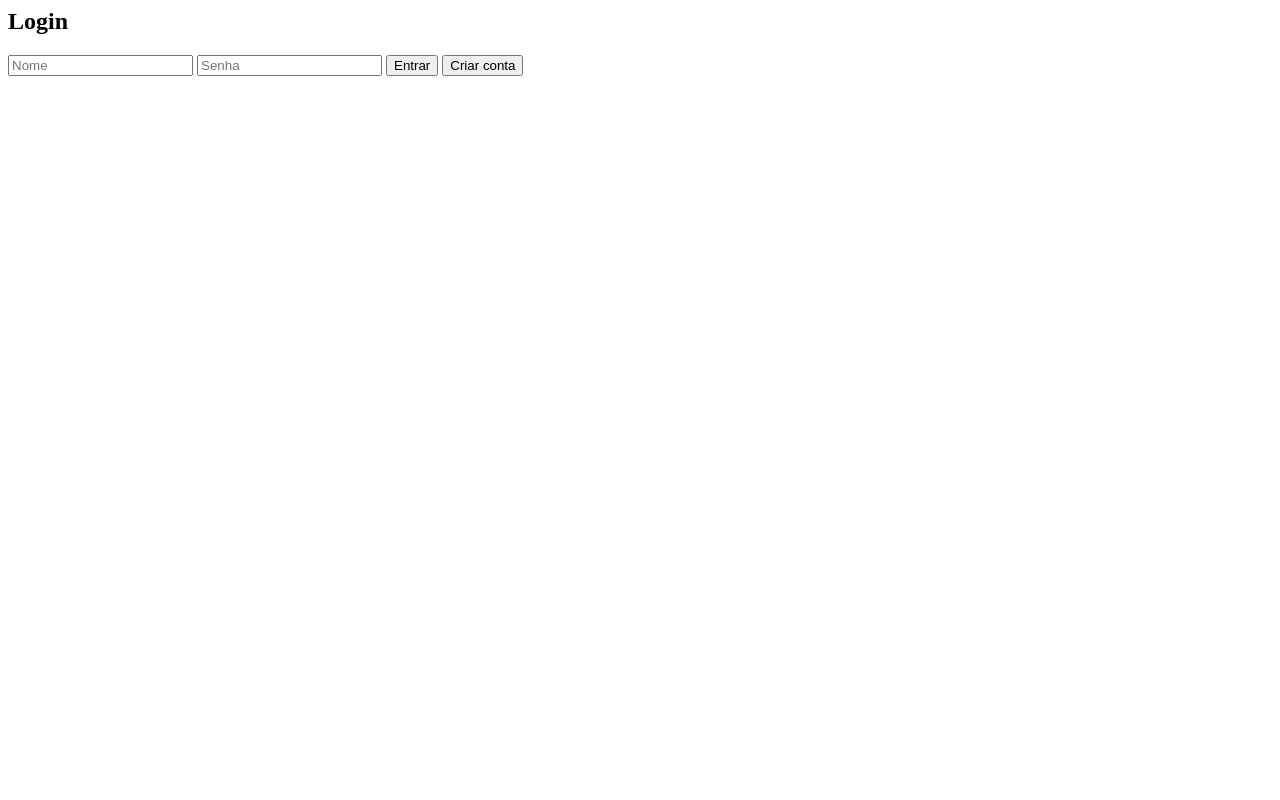
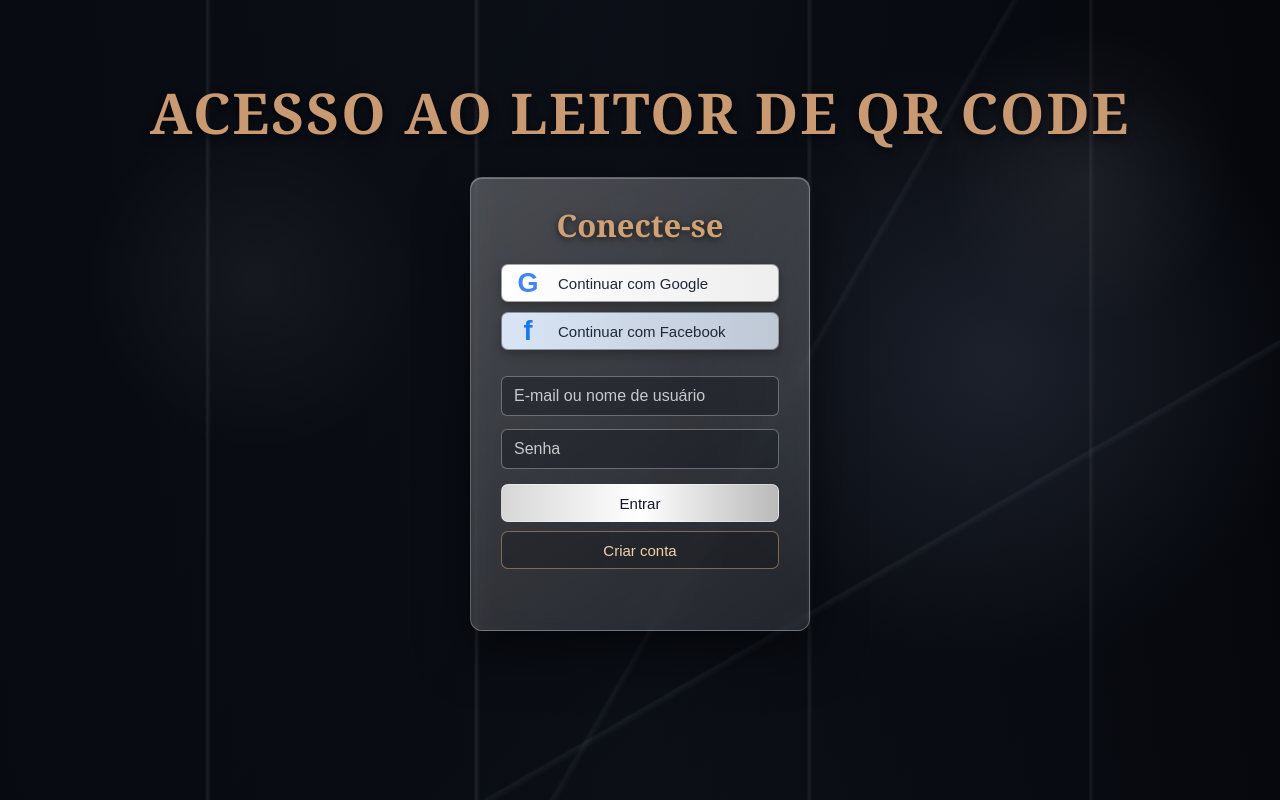
Before and after one commit to noeldapascoa/qr-project, a plain HTML site: page qr-project-v2/frontend/index.html in a window 1280 px wide. Drawn offline with Linux system fonts and the light colour scheme.

Commit message:
Add files via upload

```diff
--- a/qr-project-v2/backend/package.json
+++ b/qr-project-v2/backend/package.json
@@ -3,8 +3,8 @@
   "version": "1.0.0",
   "main": "server.js",
   "dependencies": {
+    "cors": "^2.8.5",
     "express": "^4.18.2",
-    "pg": "^8.11.0",
-    "cors": "^2.8.5"
+    "pg": "^8.11.0"
   }
 }
--- a/qr-project-v2/frontend/index.html
+++ b/qr-project-v2/frontend/index.html
@@ -1,7 +1,42 @@
-<h2>Login</h2>
-<input id="nome" placeholder="Nome">
-<input id="senha" type="password" placeholder="Senha">
-<button onclick="login()">Entrar</button>
-<button onclick="criarConta()">Criar conta</button>
-<p id="mensagem"></p>
-<script src="script.js"></script>
+<!DOCTYPE html>
+<html lang="pt-BR">
+<head>
+  <meta charset="UTF-8">
+  <meta name="viewport" content="width=device-width, initial-scale=1.0">
+  <title>Acesso ao Leitor de QR Code</title>
+  <link rel="stylesheet" href="style.css">
+</head>
+<body>
+  <main class="login-page">
+    <div class="bg-lines"></div>
+
+    <h1 class="title">ACESSO AO LEITOR DE QR CODE</h1>
+
+    <section class="login-card">
+      <h2>Conecte-se</h2>
+
+      <button class="social-btn google" type="button">
+        <span>G</span>
+        Continuar com Google
+      </button>
+
+      <button class="social-btn facebook" type="button">
+        <span>f</span>
+        Continuar com Facebook
+      </button>
+
+      <div class="divider"></div>
+
+      <input id="nome" type="text" placeholder="E-mail ou nome de usuário">
+      <input id="senha" type="password" placeholder="Senha">
+
+      <button class="enter-btn" onclick="login()">Entrar</button>
+      <button class="create-btn" onclick="criarConta()">Criar conta</button>
+
+      <p id="mensagem"></p>
+    </section>
+  </main>
+
+  <script src="script.js"></script>
+</body>
+</html>
--- a/qr-project-v2/frontend/script.js
+++ b/qr-project-v2/frontend/script.js
@@ -1,34 +1,64 @@
-const API_URL = 'http://localhost:3000';
+const API_URL = `${window.location.protocol}//${window.location.hostname}:3000`;
+
+function mostrarMensagem(texto, tipo = 'erro') {
+  const mensagem = document.getElementById('mensagem');
+  mensagem.innerText = texto;
+  mensagem.className = tipo;
+}
 
 async function criarConta() {
-  const nome = document.getElementById('nome').value;
-  const senha = document.getElementById('senha').value;
+  const nome = document.getElementById('nome').value.trim();
+  const senha = document.getElementById('senha').value.trim();
 
-  const res = await fetch(`${API_URL}/register`, {
-    method: 'POST',
-    headers: {'Content-Type':'application/json'},
-    body: JSON.stringify({nome, senha})
-  });
+  if (!nome || !senha) {
+    mostrarMensagem('Preencha e-mail/nome e senha.');
+    return;
+  }
 
-  const data = await res.json();
-  alert(data.message);
+  try {
+    const res = await fetch(`${API_URL}/register`, {
+      method: 'POST',
+      headers: { 'Content-Type': 'application/json' },
+      body: JSON.stringify({ nome, senha })
+    });
+
+    const data = await res.json();
+
+    if (data.success) {
+      mostrarMensagem(data.message, 'sucesso');
+      alert('Conta criada com sucesso! Agora clique em Entrar.');
+    } else {
+      mostrarMensagem(data.message);
+    }
+  } catch (error) {
+    mostrarMensagem('Erro ao conectar com o backend.');
+  }
 }
 
 async function login() {
-  const nome = document.getElementById('nome').value;
-  const senha = document.getElementById('senha').value;
+  const nome = document.getElementById('nome').value.trim();
+  const senha = document.getElementById('senha').value.trim();
 
-  const res = await fetch(`${API_URL}/login`, {
-    method: 'POST',
-    headers: {'Content-Type':'application/json'},
-    body: JSON.stringify({nome, senha})
-  });
+  if (!nome || !senha) {
+    mostrarMensagem('Preencha e-mail/nome e senha.');
+    return;
+  }
 
-  const data = await res.json();
+  try {
+    const res = await fetch(`${API_URL}/login`, {
+      method: 'POST',
+      headers: { 'Content-Type': 'application/json' },
+      body: JSON.stringify({ nome, senha })
+    });
 
-  if(data.success){
-    window.location.href = 'qr.html';
-  } else {
-    alert(data.message);
+    const data = await res.json();
+
+    if (data.success) {
+      window.location.href = './qr.html';
+    } else {
+      mostrarMensagem(data.message);
+    }
+  } catch (error) {
+    mostrarMensagem('Erro ao conectar com o backend.');
   }
 }
--- /dev/null
+++ b/qr-project-v2/frontend/style.css
@@ -0,0 +1,240 @@
+* {
+  box-sizing: border-box;
+}
+
+body {
+  margin: 0;
+  min-height: 100vh;
+  font-family: Arial, Helvetica, sans-serif;
+  color: #f5f1eb;
+  background:
+    radial-gradient(circle at 78% 45%, rgba(80, 91, 114, 0.28), transparent 28%),
+    linear-gradient(90deg, rgba(7, 10, 17, 0.94), rgba(12, 16, 24, 0.72), rgba(5, 7, 12, 0.96)),
+    linear-gradient(135deg, #10141d, #05070c 55%, #161a22);
+}
+
+.login-page {
+  position: relative;
+  min-height: 100vh;
+  overflow: hidden;
+  display: flex;
+  align-items: center;
+  flex-direction: column;
+  padding: 74px 20px 40px;
+}
+
+.login-page::before {
+  content: "";
+  position: absolute;
+  inset: 0;
+  background:
+    linear-gradient(90deg, transparent 0 16%, rgba(255,255,255,.10) 16.2%, transparent 16.5% 37%, rgba(255,255,255,.12) 37.2%, transparent 37.5% 63%, rgba(255,255,255,.10) 63.2%, transparent 63.5% 85%, rgba(255,255,255,.08) 85.2%, transparent 85.5%),
+    linear-gradient(120deg, transparent 0 58%, rgba(120, 132, 155, .12) 58.2%, transparent 58.6%),
+    linear-gradient(150deg, transparent 0 70%, rgba(120, 132, 155, .14) 70.2%, transparent 70.7%);
+  opacity: .75;
+  pointer-events: none;
+}
+
+.login-page::after {
+  content: "";
+  position: absolute;
+  inset: 0;
+  background:
+    radial-gradient(circle at 20% 35%, rgba(255, 255, 255, .05), transparent 15%),
+    radial-gradient(circle at 85% 22%, rgba(255, 255, 255, .06), transparent 12%);
+  pointer-events: none;
+}
+
+.title {
+  position: relative;
+  z-index: 1;
+  margin: 0 0 26px;
+  text-align: center;
+  font-size: clamp(30px, 4.4vw, 58px);
+  letter-spacing: 2px;
+  font-family: Georgia, 'Times New Roman', serif;
+  color: #c99a72;
+  text-shadow: 0 3px 8px rgba(0,0,0,.65);
+}
+
+.login-card {
+  position: relative;
+  z-index: 1;
+  width: 100%;
+  max-width: 340px;
+  padding: 26px 30px 28px;
+  border-radius: 12px;
+  background: linear-gradient(145deg, rgba(255,255,255,.26), rgba(255,255,255,.10));
+  border: 1px solid rgba(255,255,255,.26);
+  box-shadow:
+    0 22px 50px rgba(0,0,0,.55),
+    inset 0 1px 0 rgba(255,255,255,.25);
+  backdrop-filter: blur(8px);
+}
+
+.login-card h2 {
+  margin: 0 0 18px;
+  text-align: center;
+  font-size: 31px;
+  font-family: Georgia, 'Times New Roman', serif;
+  color: #d0a175;
+  text-shadow: 0 2px 7px rgba(0,0,0,.62);
+}
+
+.social-btn,
+.enter-btn,
+.create-btn {
+  width: 100%;
+  height: 38px;
+  border-radius: 7px;
+  cursor: pointer;
+  font-size: 15px;
+}
+
+.social-btn {
+  border: 1px solid rgba(0,0,0,.35);
+  background: linear-gradient(90deg, #ffffff, #eeeeee);
+  color: #1f2937;
+  display: flex;
+  align-items: center;
+  justify-content: flex-start;
+  gap: 18px;
+  padding: 0 14px;
+  margin-bottom: 10px;
+  box-shadow: 0 4px 10px rgba(0,0,0,.28);
+}
+
+.social-btn span {
+  width: 24px;
+  font-size: 27px;
+  font-weight: bold;
+  line-height: 1;
+}
+
+.google span {
+  color: #4285f4;
+}
+
+.facebook {
+  background: linear-gradient(90deg, #d9e5f6, #bfc8d5);
+}
+
+.facebook span {
+  color: #1877f2;
+  font-family: Arial, Helvetica, sans-serif;
+}
+
+.divider {
+  height: 16px;
+}
+
+input {
+  width: 100%;
+  height: 40px;
+  margin-bottom: 13px;
+  padding: 0 12px;
+  border-radius: 6px;
+  border: 1px solid rgba(255,255,255,.32);
+  background: rgba(16, 20, 28, .38);
+  color: #ffffff;
+  font-size: 16px;
+  outline: none;
+}
+
+input::placeholder {
+  color: rgba(255,255,255,.75);
+}
+
+input:focus {
+  border-color: #d0a175;
+  box-shadow: 0 0 0 3px rgba(208, 161, 117, .16);
+}
+
+.enter-btn {
+  border: 1px solid rgba(255,255,255,.35);
+  background: linear-gradient(90deg, #d7d7d7, #ffffff, #b9b9b9);
+  color: #111827;
+  margin-top: 2px;
+}
+
+.create-btn {
+  margin-top: 9px;
+  border: 1px solid rgba(208, 161, 117, .55);
+  background: rgba(0,0,0,.22);
+  color: #f3d1b0;
+}
+
+.enter-btn:hover,
+.create-btn:hover,
+.social-btn:hover {
+  transform: translateY(-1px);
+}
+
+#mensagem {
+  min-height: 21px;
+  margin: 12px 0 0;
+  text-align: center;
+  font-weight: bold;
+  font-size: 14px;
+}
+
+#mensagem.erro {
+  color: #ffb4b4;
+}
+
+#mensagem.sucesso {
+  color: #b9ffc9;
+}
+
+.qr-page {
+  min-height: 100vh;
+  display: flex;
+  align-items: center;
+  justify-content: center;
+  padding: 30px;
+  background: linear-gradient(135deg, #101828, #1d4ed8);
+}
+
+.qr-card {
+  width: min(720px, 100%);
+  background: white;
+  color: #111827;
+  border-radius: 20px;
+  padding: 30px;
+  box-shadow: 0 20px 60px rgba(0,0,0,.35);
+  text-align: center;
+}
+
+#reader {
+  margin: 24px auto;
+  max-width: 560px;
+}
+
+.back-btn {
+  padding: 12px 22px;
+  border: 0;
+  border-radius: 10px;
+  background: #e5e7eb;
+  font-weight: bold;
+  cursor: pointer;
+}
+
+@media (max-width: 620px) {
+  .login-page {
+    padding-top: 42px;
+  }
+
+  .login-card {
+    max-width: 92vw;
+  }
+
+  .sparkle-one,
+  }
+
+
+/* Elementos decorativos removidos */
+.sparkle,
+.sparkle-one,
+.sparkle-two {
+  display: none !important;
+}
```
Also changed, not shown: qr-project-v2/backend/server.js (+27 -5 lines), qr-project-v2/frontend/qr.html (+30 -7 lines), qr-project-v2/backend/db.js (line endings or trailing spaces), 1 other file.
